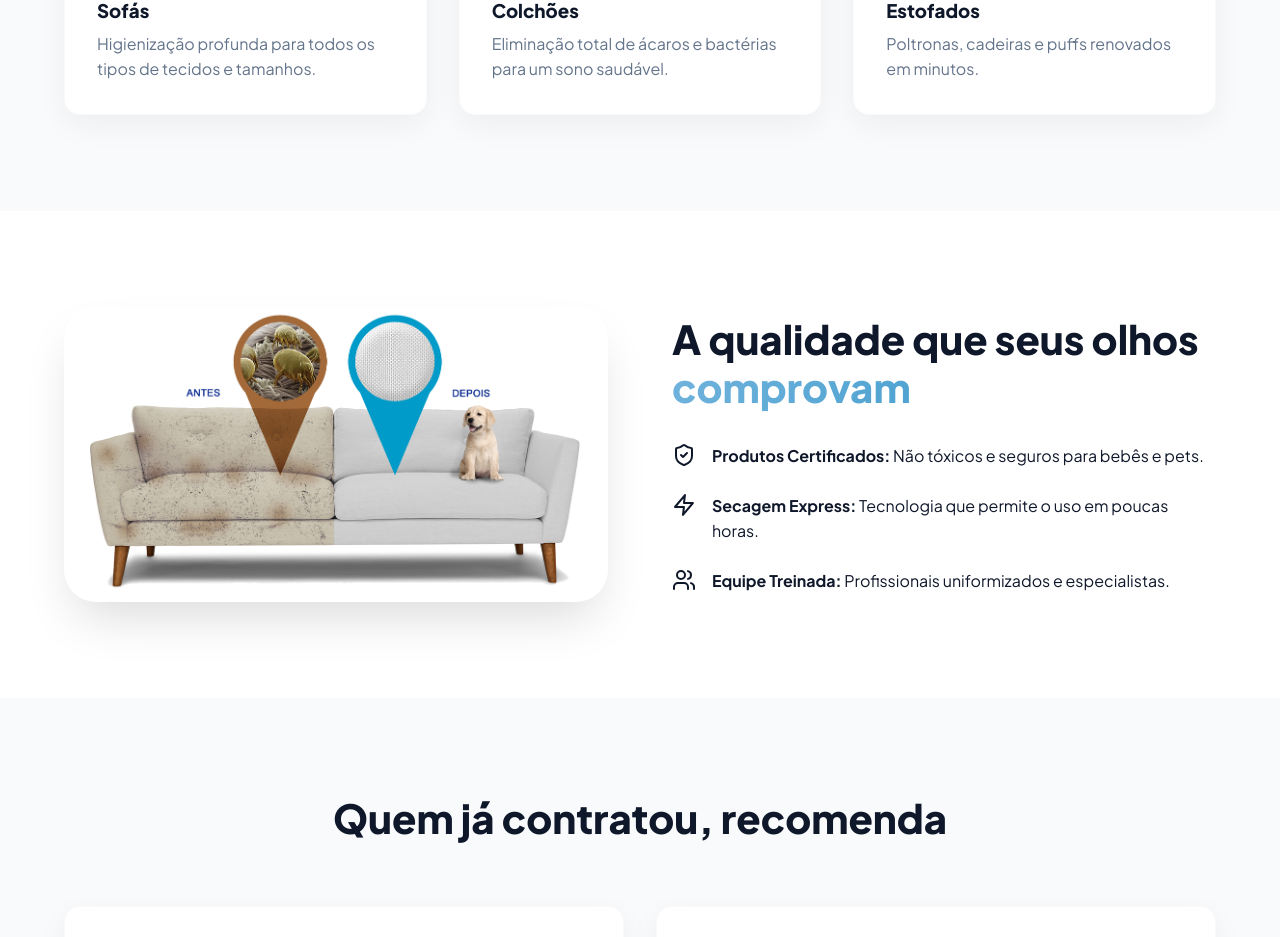
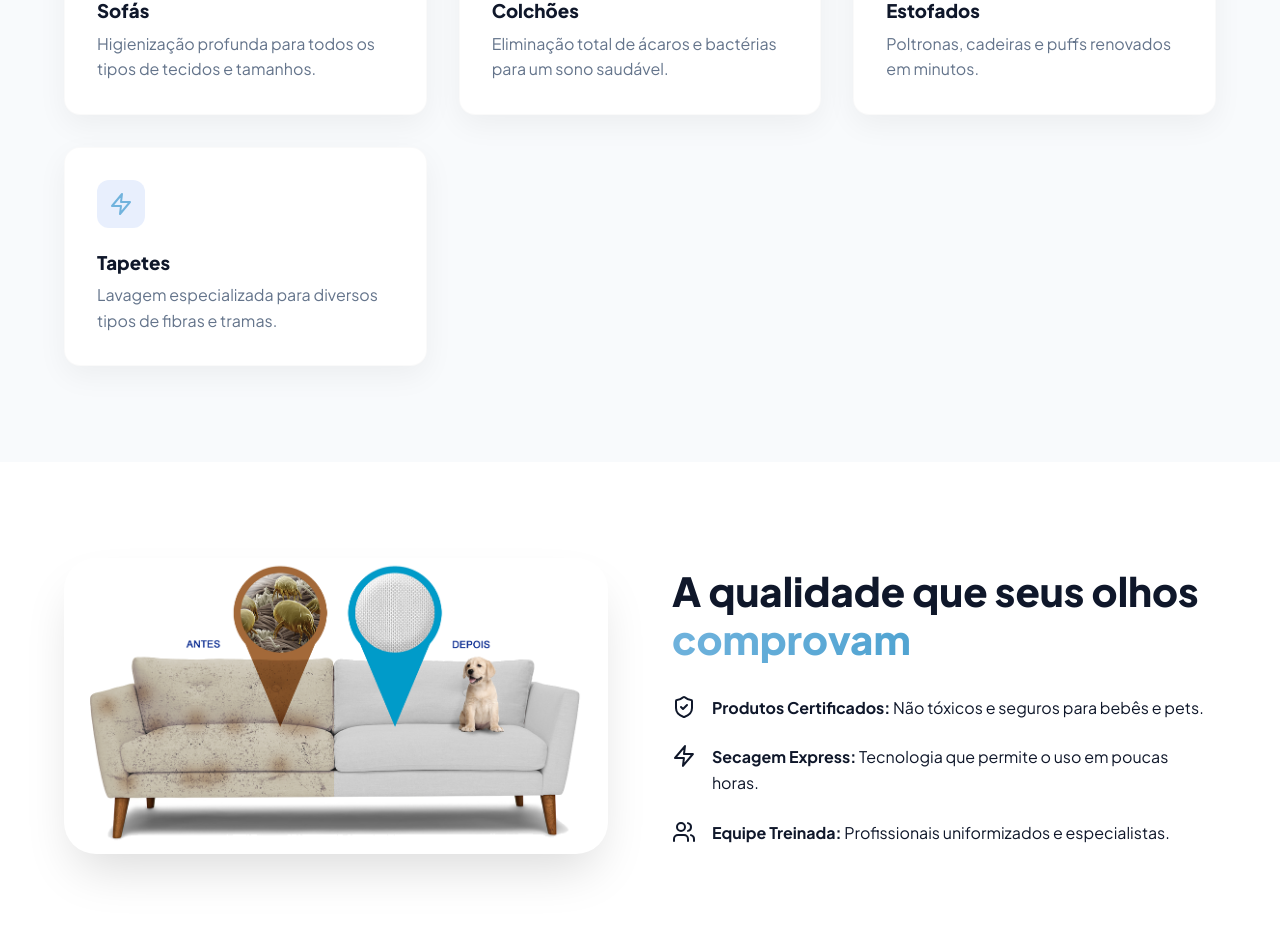
Before and after one commit to Lincon-Ricardo/aconchego-higienizacao-site, a React (Vite) app: page / in a window 1280 px wide. Shown: the part 972-1909 px from the top of the page. Built offline with nearby package versions, Linux system fonts and the light colour scheme; the HTML template or start-up script is replaced by a standard one.

Commit message:
feat: adicionar servico de tapetes e atualizar SEO

```diff
--- a/index.html
+++ b/index.html
@@ -3,8 +3,8 @@
   <head>
     <meta charset="UTF-8" />
     <meta name="viewport" content="width=device-width, initial-scale=1.0" />
-    <title>Aconchego Higienização - Limpeza de Sofás em São Paulo e Região</title>
-    <meta name="description" content="Limpeza profissional de sofás, colchões e estofados em São Paulo e região. Secagem ultra rápida e tecnologia de extração profunda." />
+    <title>Aconchego Higienização - Limpeza de Sofás e Tapetes em São Paulo</title>
+    <meta name="description" content="Limpeza profissional de sofás, tapetes, colchões e estofados em São Paulo e região. Secagem rápida e higienização profunda." />
     <link rel="preconnect" href="https://fonts.googleapis.com">
     <link rel="preconnect" href="https://fonts.gstatic.com" crossorigin>
     <link href="https://fonts.googleapis.com/css2?family=Plus+Jakarta+Sans:wght@400;500;600;700;800&display=swap" rel="stylesheet">
--- a/src/App.jsx
+++ b/src/App.jsx
@@ -119,6 +119,12 @@ function App() {
                 description="Poltronas, cadeiras e puffs renovados em minutos."
                 delay={0.3}
               />
+              <ServiceCard
+                icon={Zap}
+                title="Tapetes"
+                description="Lavagem especializada para diversos tipos de fibras e tramas."
+                delay={0.4}
+              />
             </div>
           </div>
         </section>
```
